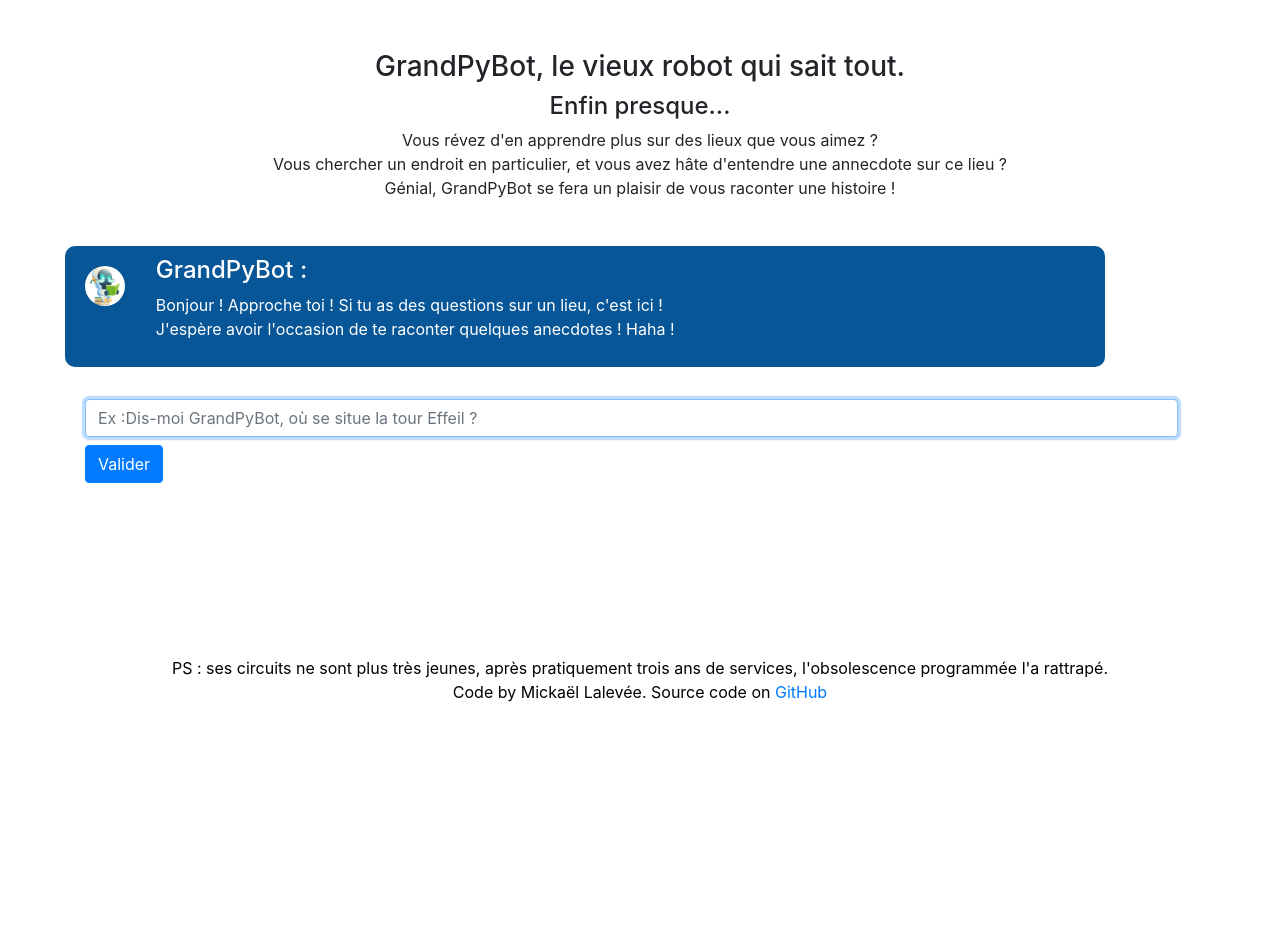
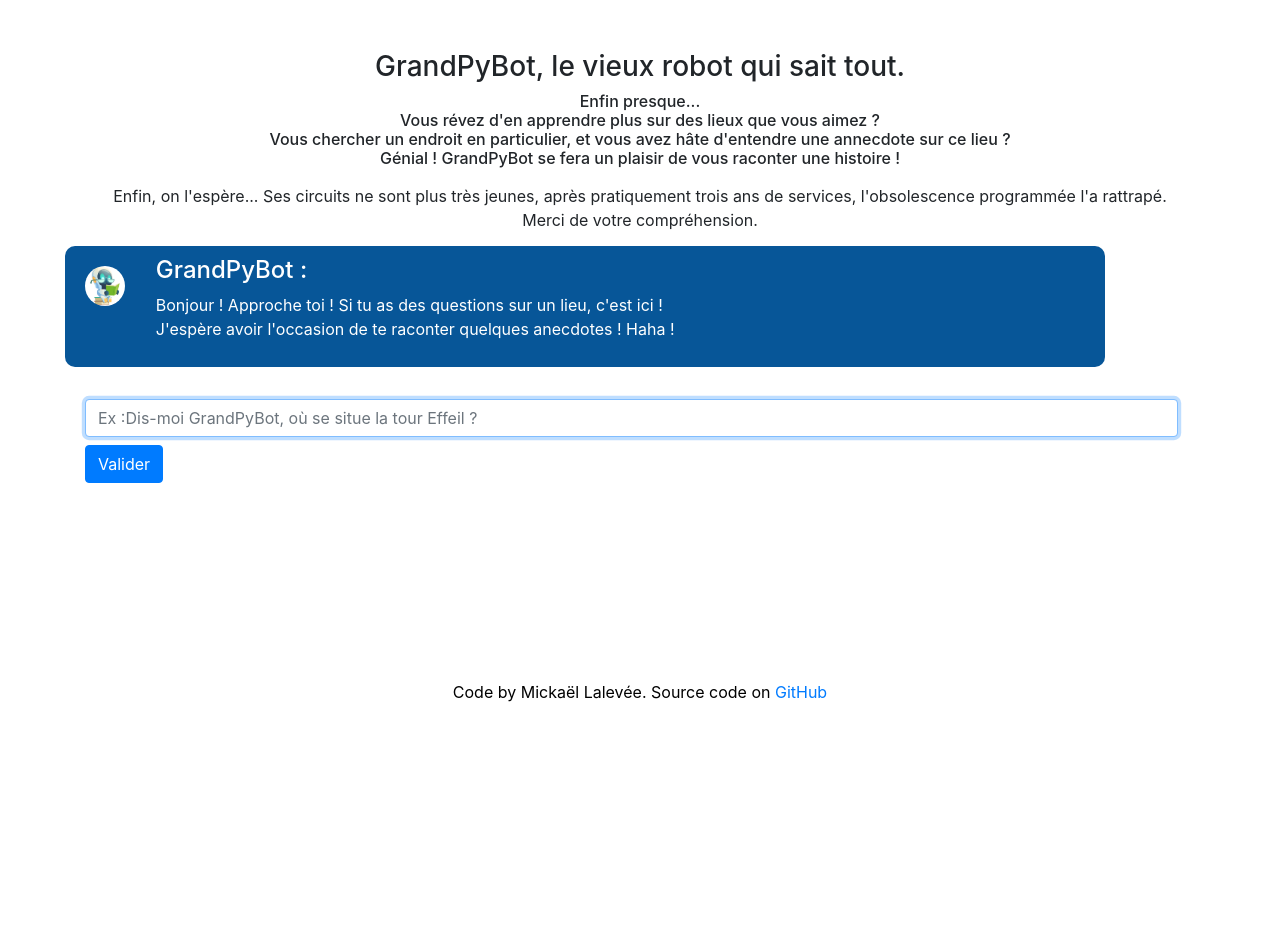
Before and after one commit to Elladan81/P7_GrandPyBot, a Flask app: page / in a window 1280 px wide. Shown: the part 80-1010 px from the top of the page. Run offline with Flask 2, Linux system fonts and the light colour scheme; some libraries are stand-ins or nearby versions.

Commit message:
This commit change HTML and CSS

```diff
--- a/app_pybot/templates/index.html
+++ b/app_pybot/templates/index.html
@@ -42,12 +42,15 @@
         <div class="row">
             <div class="container-fluid text-center">
                 <h3 id="headline">GrandPyBot, le vieux robot qui sait tout.</h3>
-                <h4>Enfin presque...</h4>
+                <h6>Enfin presque...
                 <p>Vous révez d'en apprendre plus sur des lieux que vous aimez ? <br />
                     Vous chercher un endroit en particulier, et vous avez hâte
                     d'entendre une annecdote sur ce lieu ? <br/>
-                    Génial, GrandPyBot se fera un plaisir de vous raconter
-                    une histoire !
+                    Génial ! GrandPyBot se fera un plaisir de vous raconter
+                    une histoire !</h6>
+
+                <p>Enfin, on l'espère... Ses circuits ne sont plus très jeunes, après pratiquement trois ans de services, l'obsolescence programmée l'a rattrapé.<br/>
+                    Merci de votre compréhension.
                 </p>
             </div>
         </div>
@@ -97,7 +100,6 @@
         <div class="row">
             <div class="container-fluid">
                 <p class="text-center">
-                    PS : ses circuits ne sont plus très jeunes, après pratiquement trois ans de services, l'obsolescence programmée l'a rattrapé.<br/>
                     Code by Mickaël Lalevée. Source code on
                     <a href="https://github.com/Elladan81/P7_GrandPyBot">GitHub</a>
                 </p>
```
